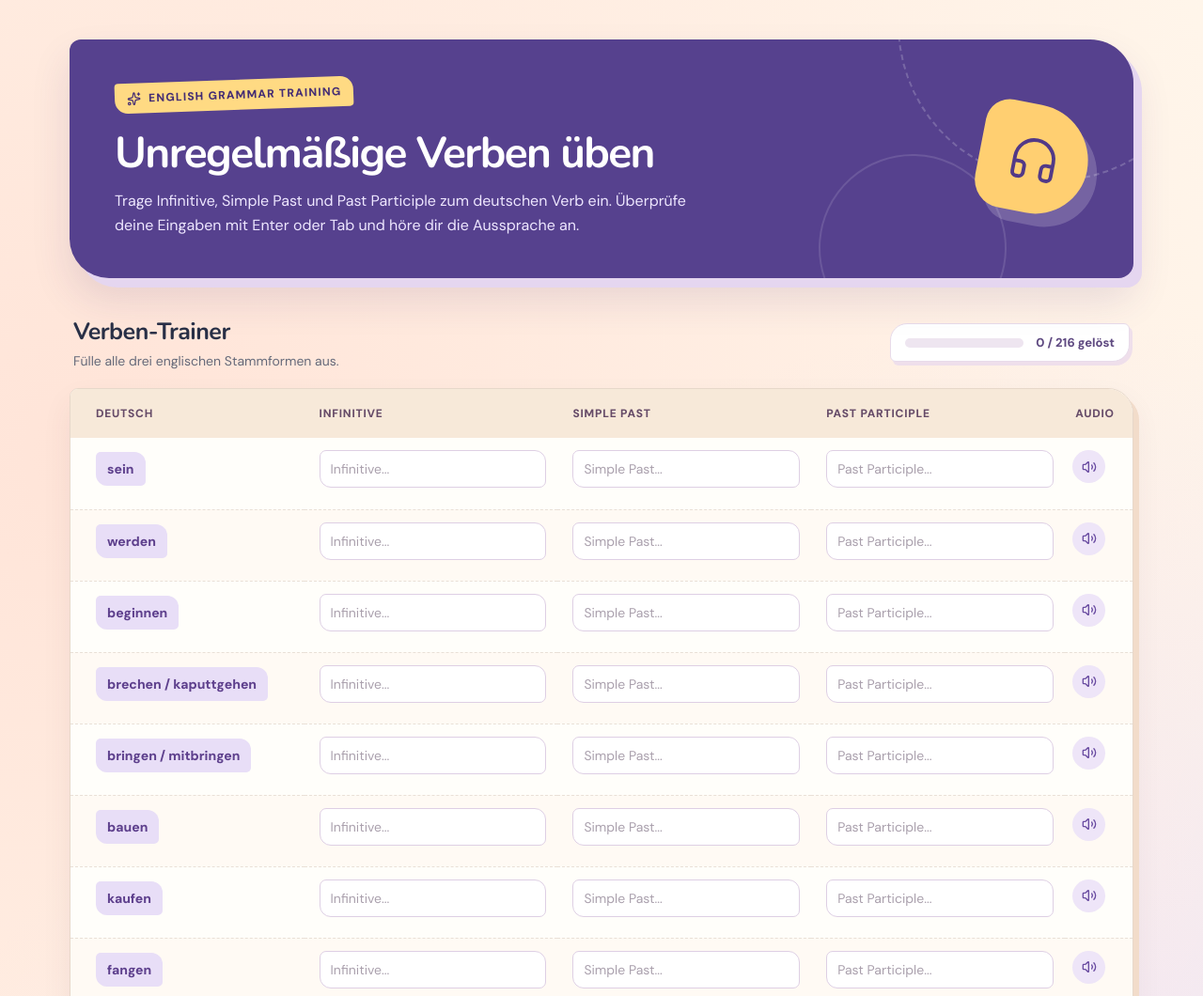
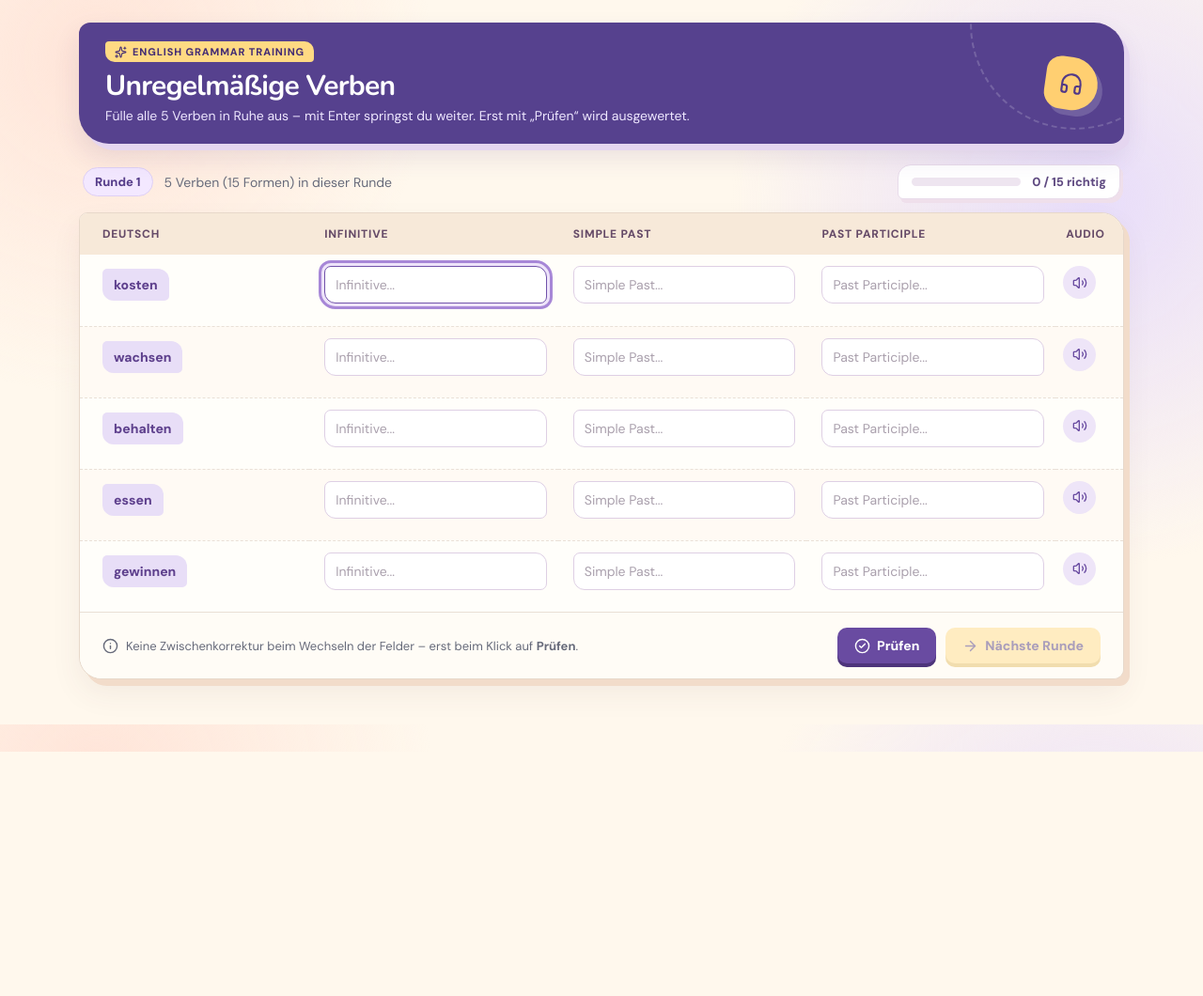
Before and after one commit to fraudanne-coder/unregVerbenEnglisch, a plain HTML site: page Index.html in a window 1280 px wide. Shown: the top 1060 px of the page at 94% size. After the commit the page ends 800 px from the top, so only its background shows below. Drawn offline with nearby package versions, Linux system fonts and the light colour scheme.

Commit message:
Refactor Index.html for improved UI and functionality
Updated styles and structure for the grammar training interface, including adjustments to layout, button functionality, and feedback display.

```diff
--- a/Index.html
+++ b/Index.html
@@ -15,48 +15,68 @@
     body { margin:0; color:var(--ink); background:radial-gradient(circle at 8% 8%,#ffe4d8 0,transparent 26%),radial-gradient(circle at 91% 28%,#e8ddfa 0,transparent 30%),var(--bg); }
     button { cursor:pointer; }
     button:focus-visible, input:focus-visible { outline:3px solid #a787d7; outline-offset:3px; }
-    .shell { max-width:1180px; margin:0 auto; padding:42px 24px 60px; }
-    .hero { position:relative; overflow:hidden; border-radius:12px 46px 16px 42px; background:#56418e; color:white; padding:43px 48px; display:flex; justify-content:space-between; align-items:center; gap:20px; box-shadow:9px 10px 0 #e5d6f0,0 22px 42px rgba(73,49,113,.13); }
-    .hero:before,.hero:after { content:""; position:absolute; border:2px dashed rgba(255,255,255,.2); border-radius:50%; width:330px; height:330px; right:-83px; top:-183px; transform:rotate(-20deg); }
-    .hero:after { width:196px;height:196px;right:135px;top:122px;border-style:solid;border-color:rgba(255,255,255,.12); }
+    .shell { max-width:1160px; margin:0 auto; padding:24px 24px 48px; }
+
+    /* Kompakter Header */
+    .hero { position:relative; overflow:hidden; border-radius:12px 32px 14px 32px; background:#56418e; color:white; padding:20px 28px; display:flex; justify-content:space-between; align-items:center; gap:18px; box-shadow:6px 7px 0 #e5d6f0,0 14px 28px rgba(73,49,113,.12); }
+    .hero:before { content:""; position:absolute; border:2px dashed rgba(255,255,255,.18); border-radius:50%; width:220px; height:220px; right:-60px; top:-110px; }
     .hero-copy,.hero-art { position:relative; z-index:1; }
-    .eyebrow { display:inline-flex; align-items:center; gap:8px; color:#442d74; background:#ffda83; padding:8px 13px; border-radius:4px 14px 4px 14px; font-size:12px; font-weight:800; letter-spacing:.1em; text-transform:uppercase; transform:rotate(-2deg); }
-    .eyebrow svg { width:15px;height:15px; }
-    h1 { font-family:"Nunito",sans-serif; font-size:clamp(31px,4vw,46px); line-height:1.12; margin:20px 0 12px; letter-spacing:-.035em; max-width:700px; }
-    .hero p { color:#eee7ff; margin:0; line-height:1.65; max-width:610px; }
-    .hero-art { flex:none; width:116px;height:116px; border-radius:30% 70% 65% 35%; background:#ffcf71; color:#523987; display:grid; place-items:center; transform:rotate(11deg); box-shadow:12px 12px 0 rgba(255,255,255,.18); }
-    .hero-art svg { width:55px;height:55px; stroke-width:1.7; }
-    .toolbar { display:flex; align-items:center; justify-content:space-between; gap:18px; padding:40px 4px 20px; flex-wrap:wrap; }
-    h2 { font-family:"Nunito",sans-serif; font-size:25px; margin:0 0 5px; letter-spacing:-.02em; }
+    .eyebrow { display:inline-flex; align-items:center; gap:6px; color:#442d74; background:#ffda83; padding:4px 10px; border-radius:4px 10px 4px 10px; font-size:11px; font-weight:800; letter-spacing:.08em; text-transform:uppercase; }
+    .eyebrow svg { width:13px;height:13px; }
+    h1 { font-family:"Nunito",sans-serif; font-size:clamp(22px,2.8vw,30px); line-height:1.15; margin:8px 0 4px; letter-spacing:-.025em; }
+    .hero p { color:#eee7ff; margin:0; font-size:14px; line-height:1.45; max-width:680px; }
+    .hero-art { flex:none; width:56px; height:56px; border-radius:35% 65% 60% 40%; background:#ffcf71; color:#523987; display:grid; place-items:center; transform:rotate(8deg); box-shadow:6px 6px 0 rgba(255,255,255,.16); }
+    .hero-art svg { width:26px;height:26px; stroke-width:2; }
+
+    .toolbar { display:flex; align-items:center; justify-content:space-between; gap:14px; padding:22px 4px 14px; flex-wrap:wrap; }
+    .round-info { display:flex; align-items:center; gap:12px; flex-wrap:wrap; }
+    .round-badge { background:#f3e8ff; color:#563d8a; font-weight:800; font-size:13px; padding:6px 12px; border-radius:999px; border:1px solid #dfd0f5; }
     .toolbar p { color:var(--muted); margin:0; font-size:14px; }
-    .progress-wrap { display:flex; align-items:center; gap:13px; min-width:230px; background:#fff; border:1px solid #e8dbea; padding:11px 15px; border-radius:18px 6px 18px 6px; box-shadow:3px 4px 0 #efdfeb; }
-    .progress-track { width:126px; height:10px; background:#eee5f0; border-radius:20px; overflow:hidden; }
+
+    .progress-wrap { display:flex; align-items:center; gap:12px; background:#fff; border:1px solid #e8dbea; padding:9px 14px; border-radius:14px 6px 14px 6px; box-shadow:3px 4px 0 #efdfeb; }
+    .progress-track { width:116px; height:9px; background:#eee5f0; border-radius:20px; overflow:hidden; }
     .progress-fill { height:100%; width:0; background:#e99d76; border-radius:20px; transition:width .3s; }
     .progress-text { font-size:13px; font-weight:800; white-space:nowrap; color:#604b82; }
-    .table-card { background:#fffefa; border:1px solid #e7d8ca; border-radius:9px 27px 11px 27px; box-shadow:6px 7px 0 #f2dcca,0 15px 32px rgba(84,60,74,.07); overflow:hidden; }
+
+    .table-card { background:#fffefa; border:1px solid #e7d8ca; border-radius:9px 24px 11px 24px; box-shadow:6px 7px 0 #f2dcca,0 15px 32px rgba(84,60,74,.07); overflow:hidden; }
     .table-scroll { overflow-x:auto; }
-    table { border-collapse:collapse; width:100%; min-width:920px; table-layout:fixed; }
-    th:first-child, td:first-child { width:22%; padding-left:27px; }
+    table { border-collapse:collapse; width:100%; min-width:900px; table-layout:fixed; }
+    th:first-child, td:first-child { width:22%; padding-left:24px; }
     th:last-child, td:last-child { width:72px; padding-left:8px; padding-right:16px; text-align:center; }
-    th { background:#f7e9d9; color:#664b68; text-align:left; padding:18px 16px; font-size:12px; letter-spacing:.065em; text-transform:uppercase; font-weight:800; }
-    td { border-top:1px dashed #e9e0d7; padding:13px 12px 13px 16px; height:76px; vertical-align:top; }
+    th { background:#f7e9d9; color:#664b68; text-align:left; padding:14px 16px; font-size:12px; letter-spacing:.065em; text-transform:uppercase; font-weight:800; }
+    td { border-top:1px dashed #e9e0d7; padding:12px 12px 12px 16px; height:76px; vertical-align:top; }
     tbody tr:nth-child(even) { background:#fffaf4; }
     tbody tr:hover { background:#faf3ff; }
     tr:first-child td { border-top:0; }
+
     .cell-line { display:flex; align-items:center; gap:7px; min-height:40px; }
-    .given { display:inline-block; padding:9px 12px; border-radius:5px 12px 5px 12px; background:#e8def7; color:#5e408d; font-weight:800; font-size:14px; }
+    .given { display:inline-block; padding:8px 12px; border-radius:5px 12px 5px 12px; background:#e8def7; color:#5e408d; font-weight:800; font-size:14px; }
     .answer { width:100%; min-width:80px; height:40px; border:1.5px solid #decfe4; border-radius:7px 12px 7px 12px; background:#fff; color:var(--ink); padding:0 11px; font-size:14px; font-weight:600; transition:border-color .2s,background .2s,box-shadow .2s; }
     .answer::placeholder { color:#aaa0ad; font-weight:400; }
     .answer:focus { border-color:var(--blue); box-shadow:0 0 0 3px #eee4fa; }
+    .answer:disabled { opacity:.9; cursor:default; }
     .answer.correct { border-color:#6cbd9a; background:#effaf4; }
     .answer.incorrect { border-color:#e4a4a0; background:#fff4f2; }
+
     .speak { width:35px; height:35px; flex:none; border:0; border-radius:50%; display:grid; place-items:center; color:#694ba1; background:#eee5f8; transition:transform .2s,background .2s; }
     .speak:hover { background:#e2d3f5; transform:rotate(-10deg) scale(1.08); }
     .speak svg { width:17px; height:17px; }
+
     .feedback { font-size:11px; line-height:1.3; margin:5px 0 0; font-weight:700; min-height:0; }
-    .feedback.good { color:var(--green); } .feedback.bad { color:var(--red); }
-    .bottom { padding:21px 24px; border-top:1px solid var(--line); display:flex; justify-content:space-between; align-items:center; gap:15px; flex-wrap:wrap; background:#fffcf6; }
-    .hint { display:flex; align-items:center; gap:8px; color:var(--muted); font-size:13px; max-width:580px; }
+    .feedback.good { color:var(--green); }
+    .feedback.bad { color:var(--red); }
+
+    .bottom { padding:16px 24px; border-top:1px solid var(--line); display:flex; justify-content:space-between; align-items:center; gap:15px; flex-wrap:wrap; background:#fffcf6; }
+    .hint { display:flex; align-items:center; gap:8px; color:var(--muted); font-size:13px; }
+    .actions { display:flex; align-items:center; gap:10px; flex-wrap:wrap; }
+
+    .btn { border:0; border-radius:10px; padding:10px 18px; font-size:14px; font-weight:800; display:inline-flex; align-items:center; gap:7px; transition:transform .15s,background .2s,opacity .2s; }
+    .btn:active:not(:disabled) { transform:scale(.98); }
+    .btn:disabled { opacity:.45; cursor:not-allowed; }
+    .btn-primary { background:#694ba1; color:#fff; box-shadow:0 4px 0 #4d347b; }
+    .btn-primary:hover:not(:disabled) { background:#593d8d; }
+    .btn-secondary { background:#ffda83; color:#442d74; box-shadow:0 4px 0 #e2b859; }
+    .btn-secondary:hover:not(:disabled) { background:#ffd166; }
   </style>
  </head>
  <body>
@@ -64,20 +84,20 @@
     <header class="hero">
       <div class="hero-copy">
         <span class="eyebrow"><i data-lucide="sparkles"></i> English Grammar Training</span>
-        <h1>Unregelmäßige Verben üben</h1>
-        <p>Trage Infinitive, Simple Past und Past Participle zum deutschen Verb ein. Überprüfe deine Eingaben mit Enter oder Tab und höre dir die Aussprache an.</p>
+        <h1>Unregelmäßige Verben</h1>
+        <p>Fülle alle 5 Verben in Ruhe aus – mit Enter springst du weiter. Erst mit „Prüfen“ wird ausgewertet.</p>
       </div>
       <div class="hero-art"><i data-lucide="headphones"></i></div>
     </header>
 
     <div class="toolbar">
-      <div>
-        <h2>Verben-Trainer</h2>
-        <p>Fülle alle drei englischen Stammformen aus.</p>
+      <div class="round-info">
+        <span class="round-badge" id="roundBadge">Runde 1</span>
+        <p id="roundSummary">5 Verben (15 Formen) in dieser Runde</p>
       </div>
       <div class="progress-wrap">
         <div class="progress-track"><div class="progress-fill" id="progressFill"></div></div>
-        <div class="progress-text" id="progressText">0 / 0 gelöst</div>
+        <div class="progress-text" id="progressText">0 / 15 richtig</div>
       </div>
     </div>
 
@@ -97,7 +117,20 @@
         </table>
       </div>
       <div class="bottom">
-        <div class="hint"><i data-lucide="info" style="width:18px;height:18px;flex:none;"></i> Tipp: Drücke Enter nach der Eingabe, um die Antwort direkt zu prüfen.</div>
+        <div class="hint">
+          <i data-lucide="info" style="width:17px;height:17px;flex:none;"></i>
+          <span>Keine Zwischenkorrektur beim Wechseln der Felder – erst beim Klick auf <strong>Prüfen</strong>.</span>
+        </div>
+        <div class="actions">
+          <button type="button" class="btn btn-primary" id="checkBtn">
+            <i data-lucide="check-circle-2" style="width:17px;height:17px;"></i>
+            Prüfen
+          </button>
+          <button type="button" class="btn btn-secondary" id="nextRoundBtn" disabled>
+            <i data-lucide="arrow-right" style="width:17px;height:17px;"></i>
+            Nächste Runde
+          </button>
+        </div>
       </div>
     </div>
   </div>
@@ -105,7 +138,12 @@
   <script>
     lucide.createIcons();
 
-    let verbs = [];
+    const ROUND_SIZE = 5;
+    let allVerbs = [];
+    let remainingPool = [];
+    let currentRoundVerbs = [];
+    let roundNumber = 1;
+    let isChecked = false;
 
     function parseCsvLine(line) {
       const result = [];
@@ -127,16 +165,50 @@
       return result;
     }
 
+    function shuffle(arr) {
+      const copy = [...arr];
+      for (let i = copy.length - 1; i > 0; i--) {
+        const j = Math.floor(Math.random() * (i + 1));
+        [copy[i], copy[j]] = [copy[j], copy[i]];
+      }
+      return copy;
+    }
+
+    function refillPoolIfNeeded(needed) {
+      if (remainingPool.length < needed) {
+        const usedKeys = new Set(currentRoundVerbs.map(v => `${v.german}|${v.infinitive}`));
+        const fresh = shuffle(allVerbs.filter(v => !usedKeys.has(`${v.german}|${v.infinitive}`)));
+        const fallback = shuffle(allVerbs.filter(v => usedKeys.has(`${v.german}|${v.infinitive}`)));
+        remainingPool = [...remainingPool, ...fresh, ...fallback];
+      }
+    }
+
+    function startRound() {
+      const size = Math.min(ROUND_SIZE, allVerbs.length);
+      refillPoolIfNeeded(size);
+      currentRoundVerbs = remainingPool.splice(0, size);
+      isChecked = false;
+
+      document.getElementById('roundBadge').textContent = `Runde ${roundNumber}`;
+      document.getElementById('roundSummary').textContent = `${currentRoundVerbs.length} Verben (${currentRoundVerbs.length * 3} Formen) in dieser Runde`;
+      document.getElementById('checkBtn').disabled = false;
+      document.getElementById('nextRoundBtn').disabled = true;
+
+      renderTable();
+      updateProgress();
+
+      const firstInput = document.querySelector('.answer');
+      if (firstInput) firstInput.focus();
+    }
+
     async function loadVerbs() {
       try {
         const response = await fetch('verbs.csv?v=' + Date.now());
-        if (!response.ok) {
-          throw new Error('HTTP ' + response.status);
-        }
+        if (!response.ok) throw new Error('HTTP ' + response.status);
         const text = await response.text();
         const lines = text.replace(/\r\n/g, '\n').trim().split('\n').filter(Boolean);
 
-        verbs = lines.slice(1).map(line => {
+        allVerbs = lines.slice(1).map(line => {
           const [german, infinitive, past, participle, audio] = parseCsvLine(line);
           return {
             german: german || '',
@@ -147,17 +219,18 @@
           };
         }).filter(v => v.german && v.infinitive);
 
-        renderTable();
-        updateProgress();
+        remainingPool = shuffle(allVerbs);
+        startRound();
       } catch (err) {
         console.error('Fehler beim Laden der verbs.csv:', err);
         document.getElementById('verbTableBody').innerHTML = `
           <tr>
             <td colspan="5" style="padding:24px;color:#ad4d58;font-weight:700;">
-              Die verbs.csv konnte nicht geladen werden. Bitte prüfe, ob verbs.csv im selben Ordner wie index.html liegt und über einen Webserver bzw. GitHub Pages geöffnet wird.
+              Die verbs.csv konnte nicht geladen werden. Bitte prüfe, ob verbs.csv im Repository liegt und über GitHub Pages / einen Webserver geöffnet wird.
             </td>
           </tr>
         `;
+        document.getElementById('checkBtn').disabled = true;
       }
     }
 
@@ -165,30 +238,30 @@
       const tbody = document.getElementById('verbTableBody');
       tbody.innerHTML = '';
 
-      verbs.forEach((v, index) => {
+      currentRoundVerbs.forEach((v, index) => {
         const tr = document.createElement('tr');
         tr.innerHTML = `
           <td><div class="cell-line"><span class="given">${v.german}</span></div></td>
           <td>
             <div class="cell-line">
-              <input type="text" class="answer" data-index="${index}" data-field="infinitive" placeholder="Infinitive...">
+              <input type="text" class="answer" data-index="${index}" data-field="infinitive" placeholder="Infinitive..." autocomplete="off" autocorrect="off" spellcheck="false">
             </div>
             <div class="feedback" id="fb-${index}-infinitive"></div>
           </td>
           <td>
             <div class="cell-line">
-              <input type="text" class="answer" data-index="${index}" data-field="past" placeholder="Simple Past...">
+              <input type="text" class="answer" data-index="${index}" data-field="past" placeholder="Simple Past..." autocomplete="off" autocorrect="off" spellcheck="false">
             </div>
             <div class="feedback" id="fb-${index}-past"></div>
           </td>
           <td>
             <div class="cell-line">
-              <input type="text" class="answer" data-index="${index}" data-field="participle" placeholder="Past Participle...">
+              <input type="text" class="answer" data-index="${index}" data-field="participle" placeholder="Past Participle..." autocomplete="off" autocorrect="off" spellcheck="false">
             </div>
             <div class="feedback" id="fb-${index}-participle"></div>
           </td>
           <td>
-            <button type="button" class="speak" data-audio="${v.audio}" title="Anhören">
+            <button type="button" class="speak" data-audio="${v.audio}" title="Aussprache anhören">
               <i data-lucide="volume-2" style="width:16px;height:16px;"></i>
             </button>
           </td>
@@ -222,27 +295,24 @@
         input.addEventListener('keydown', (e) => {
           if (e.key === 'Enter') {
             e.preventDefault();
-            checkAnswer(input);
             if (inputs[idx + 1]) {
               inputs[idx + 1].focus();
+            } else if (!isChecked) {
+              checkRound();
             }
-          }
-        });
-
-        input.addEventListener('blur', () => {
-          if (input.value.trim() !== '') {
-            checkAnswer(input);
           }
         });
       });
     }
 
-    function checkAnswer(input) {
+    function checkRound() {
+      const inputs = Array.from(document.querySelectorAll('.answer'));
+      let correctCount = 0;
+
+      inputs.forEach(input => {
         const index = Number(input.getAttribute('data-index'));
         const field = input.getAttribute('data-field');
-      const verb = verbs[index];
-      if (!verb) return;
-
+        const verb = currentRoundVerbs[index];
         const expectedRaw = verb[field];
         const userAnswer = normalizeInput(input.value);
         const allowedAnswers = expectedRaw
@@ -251,8 +321,10 @@
           .filter(Boolean);
 
         const fb = document.getElementById(`fb-${index}-${field}`);
+        input.disabled = true;
 
         if (allowedAnswers.includes(userAnswer)) {
+          correctCount++;
           input.classList.remove('incorrect');
           input.classList.add('correct');
           fb.textContent = 'Richtig! 🎉';
@@ -260,20 +332,29 @@
         } else {
           input.classList.remove('correct');
           input.classList.add('incorrect');
-        fb.textContent = `Richtig wäre: ${expectedRaw}`;
+          fb.textContent = `Richtig: ${expectedRaw}`;
           fb.className = 'feedback bad';
         }
+      });
 
-      updateProgress();
+      isChecked = true;
+      document.getElementById('checkBtn').disabled = true;
+      document.getElementById('nextRoundBtn').disabled = false;
+      updateProgress(correctCount, inputs.length);
+      document.getElementById('nextRoundBtn').focus();
     }
 
-    function updateProgress() {
-      const total = verbs.length * 3;
-      const correctInputs = document.querySelectorAll('.answer.correct').length;
-      const pct = total > 0 ? (correctInputs / total) * 100 : 0;
+    function updateProgress(correctCount = 0, total = currentRoundVerbs.length * 3) {
+      const pct = total > 0 ? (correctCount / total) * 100 : 0;
       document.getElementById('progressFill').style.width = pct + '%';
-      document.getElementById('progressText').textContent = `${correctInputs} / ${total} gelöst`;
+      document.getElementById('progressText').textContent = `${correctCount} / ${total} richtig`;
     }
+
+    document.getElementById('checkBtn').addEventListener('click', checkRound);
+    document.getElementById('nextRoundBtn').addEventListener('click', () => {
+      roundNumber += 1;
+      startRound();
+    });
 
     loadVerbs();
   </script>
```
Lines whose indentation alone changed are shown as unchanged.
